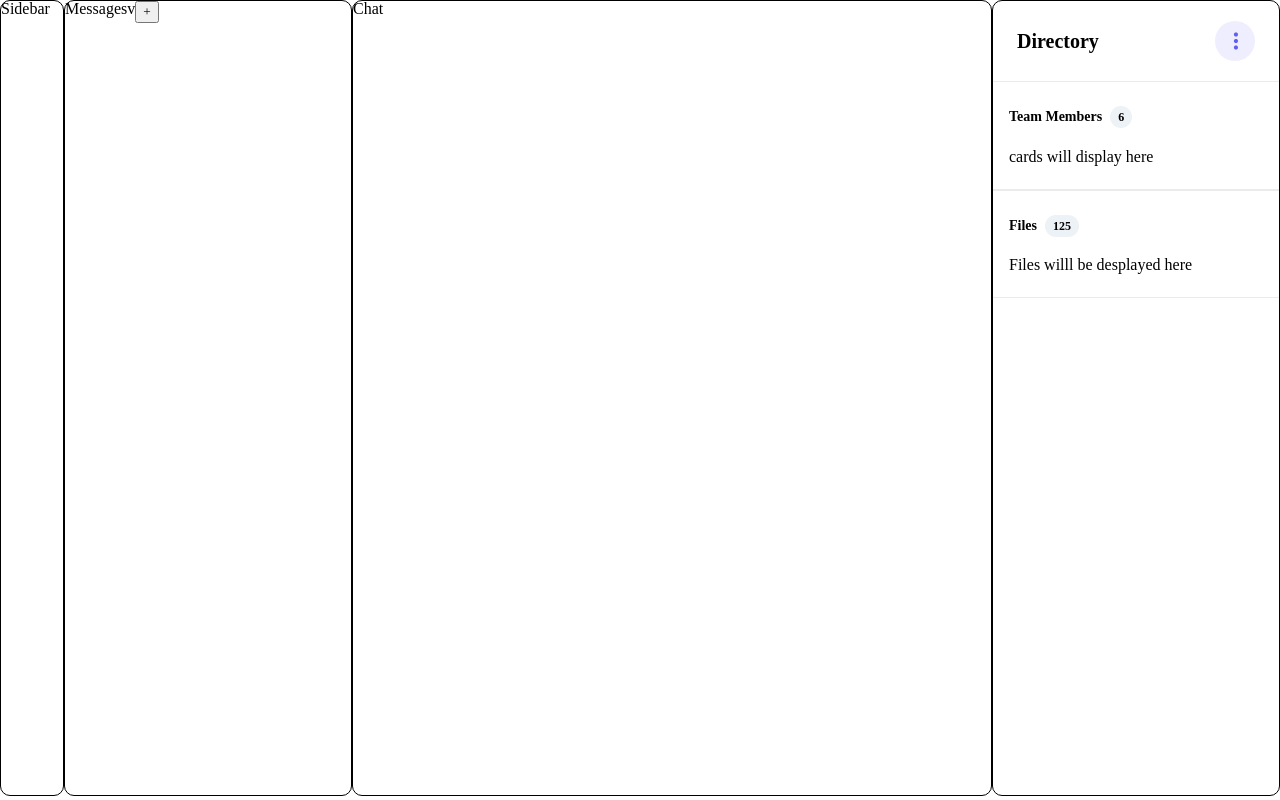
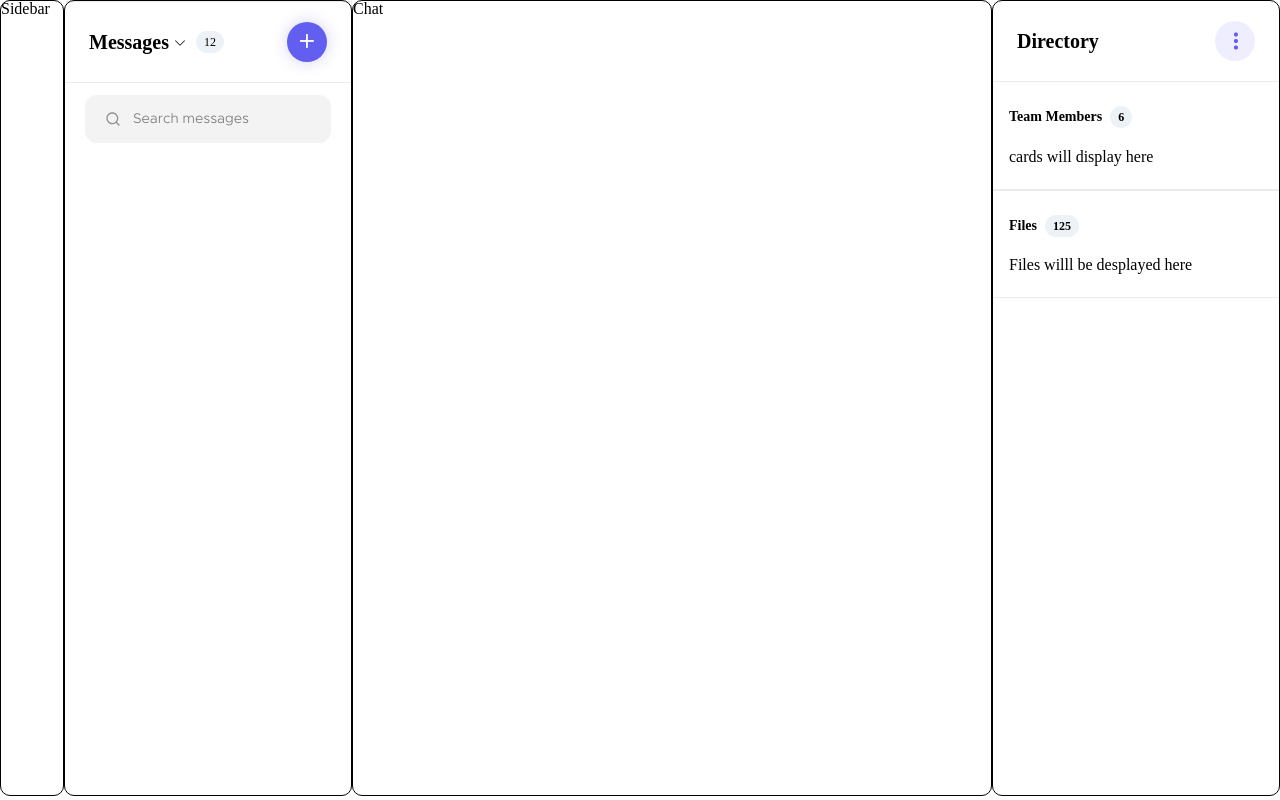
Before and after one commit to flydevs/chat-app-web, a React app: page / in a window 1280 px wide. Built offline with nearby package versions, Linux system fonts and the light colour scheme; a web font is replaced by a local one.

Commit message:
messages header and search bar done

```diff
--- a/src/components/MessageSection/MessageSection.scss
+++ b/src/components/MessageSection/MessageSection.scss
@@ -1,4 +1,84 @@
-.messages__header{
-    display: flex;
-    height: 10%;
+.messages{
+    box-shadow: 1px 0px 0px rgba(0, 0, 0, 0.08);
+    &__header{
+        display: flex;
+        justify-content: space-between;
+        align-items: center;
+        gap: 10px;
+        width: 100%;
+        padding: 20px 24px;
+        border-block: 1px solid rgba(2, 0, 0, 0.08);
+        &__title{
+            display: flex;
+            align-items: center;
+            &__h2{
+                font-size: 20px;
+                font-weight: 600;
+                line-height: 30px;
+            }
+            &__dropdownIcon svg{
+                padding-top: 5px;
+                margin-left: 5px;
+            }
+            &__badge{
+                background: #EDF2F7;
+                border-radius: 24px;
+                width: 28px;
+                height: 22px;
+                padding: 2px 8px;
+                font-size: 12px;
+                display: flex;
+                align-items: center;
+                justify-content: center;
+                margin-left: 10px;
+            }
+        }
+        &__plusButton{
+            width: 40px;
+            height: 40px;
+            border-radius: 30px;
+            outline: none;
+            border: none;
+            background-color: #615EF0;
+            color: white;
+            font-size: 30px;
+            display: flex;
+            align-items: center;
+            justify-content: center;
+            font-weight: 200;
+            box-shadow: 0px 0px 15px rgba(65, 62, 189, 0.24);
+        }
+    }
+    &__searchBar{
+        display: flex;
+        align-items: center;
+        justify-content: center;
+        padding: 12px 0;
+        &__lupa{
+            padding: 0 10px 0 20px;
+            background: #F3F3F3;
+            border-radius: 12px 0px 0px  12px;
+            height: 48px;
+            display: flex;
+            justify-content: center;
+            align-items: center;
+            svg{
+                opacity: .4;
+            }
+
+
+        }
+        input{
+            font-size: 14px;
+            font-weight: 200;
+            width: 70%;
+            height: 48px;
+            background: #F3F3F3;
+            border-radius: 0 12px 12px 0;
+            border: none;
+        }
+        input:focus{
+           outline: none;
+        }
+    }
 }
--- a/src/components/MessageSection/index.js
+++ b/src/components/MessageSection/index.js
@@ -1,18 +1,34 @@
 import React from 'react'
 import './MessageSection.scss'
+import { BsChevronDown } from "react-icons/bs";
+import { RiSearchLine } from "react-icons/ri";
+
+
+
 function MessageSection() {
     return (
         <div className='messages'>
             <div className="messages__header">
-                <h1 className="messages__header__title">
-                    Messages
-                </h1>
-                <span className="messages__header_dropdownIcon">
-                    v
-                </span>
+                <div className="messages__header__title">
+                    <h2 className="messages__header__title__h2">
+                        Messages
+                    </h2>
+                    <span className="messages__header__title__dropdownIcon">
+                        <BsChevronDown size={12} />
+                    </span>
+                    <span className="messages__header__title__badge">
+                        12
+                    </span>
+                </div>
                 <button className="messages__header__plusButton">
                     +
                 </button>
+            </div>
+            <div className="messages__searchBar">
+                <div className="messages__searchBar__lupa">
+                    <RiSearchLine />
+                </div>
+                <input type="search" placeholder='Search messages' />
             </div>
         </div>
     )
```
